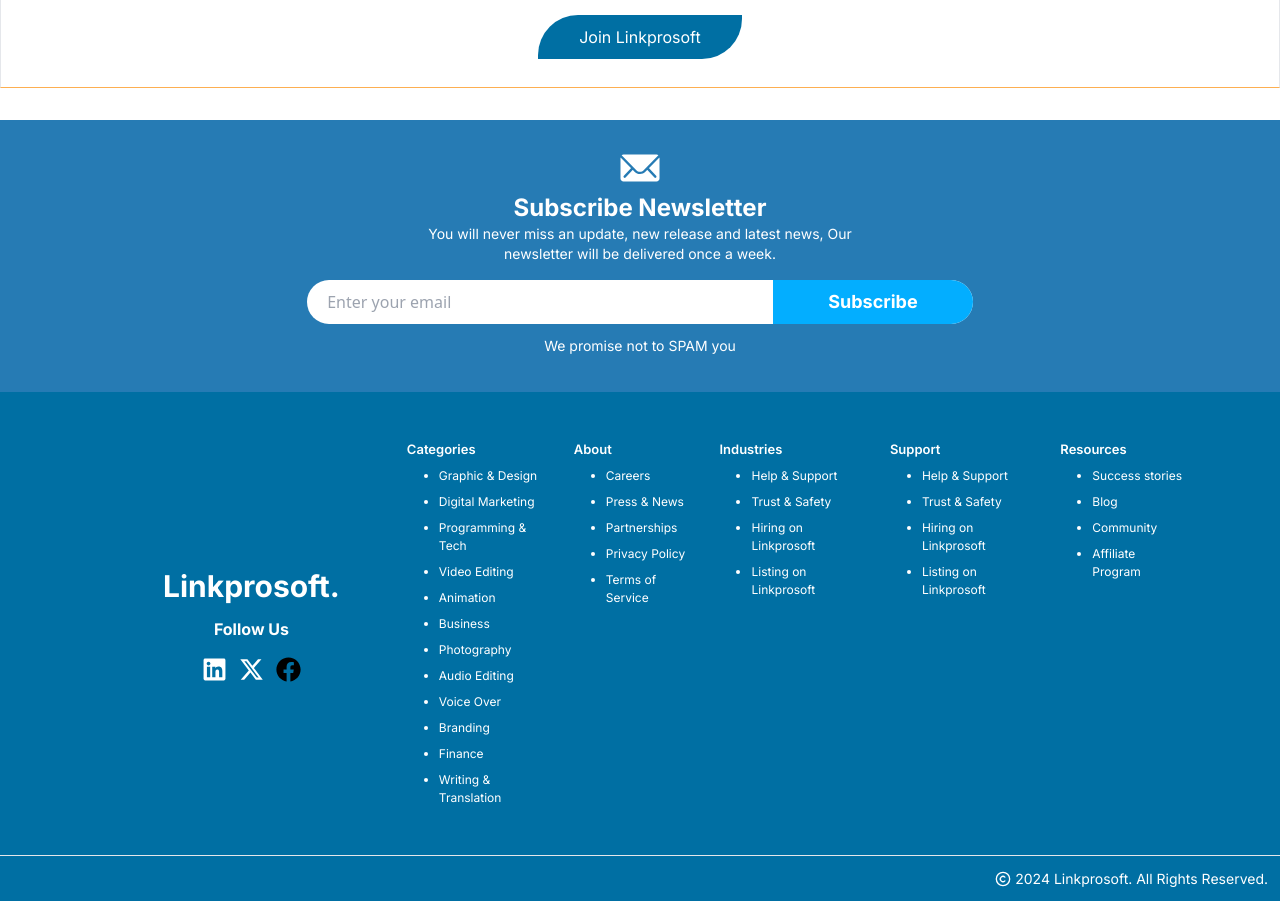
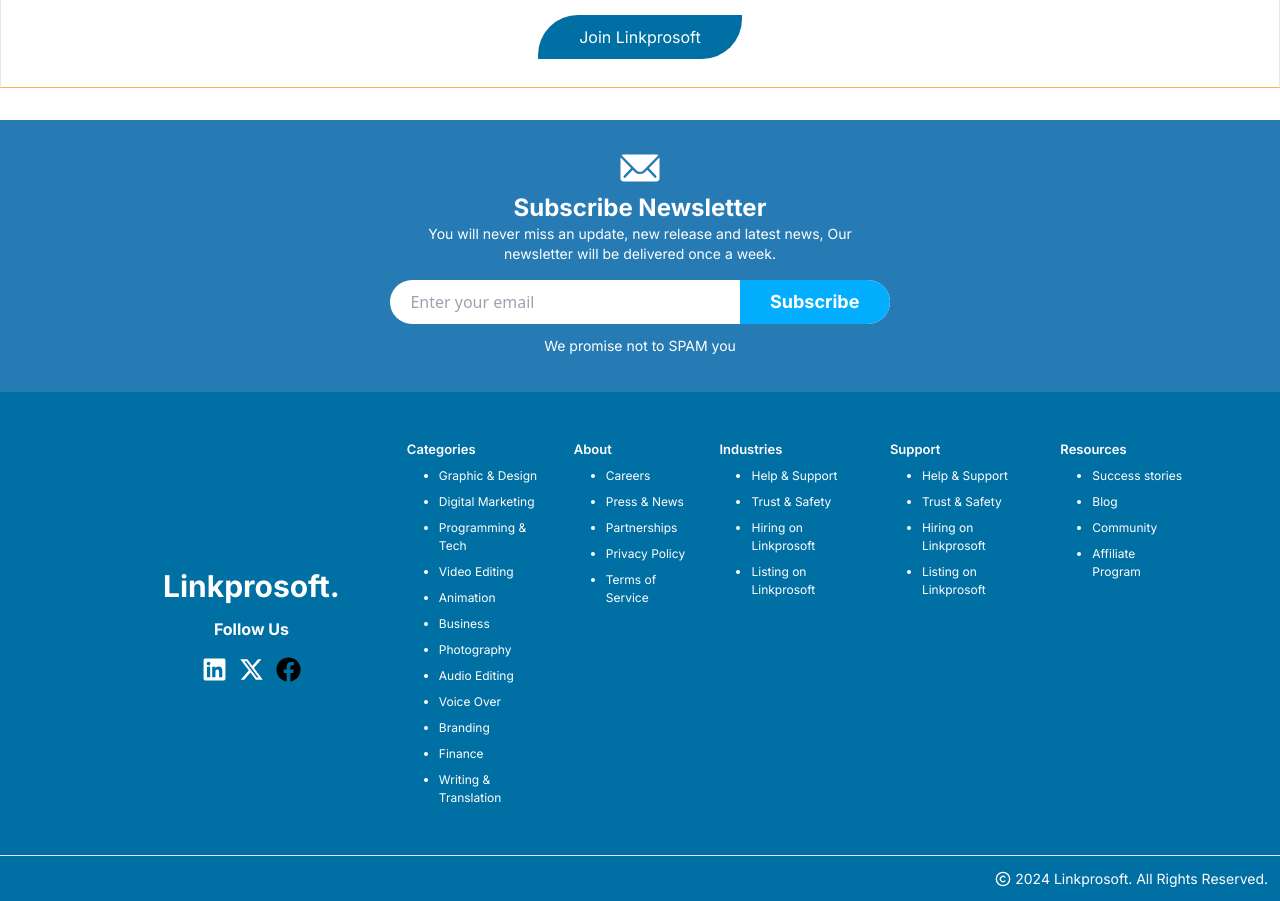
Before and after one commit to german-machine/Linkprosoft, a React (Vite) app in the folder Front-end/: page / in a window 1280 px wide. Shown: the part 2300-3201 px from the top of the page. Built offline with nearby package versions, Linux system fonts and the light colour scheme.

Commit message:
reduced the width of the input field

```diff
--- a/Front-end/src/Pages/Home/components/Newsletter.jsx
+++ b/Front-end/src/Pages/Home/components/Newsletter.jsx
@@ -6,7 +6,7 @@
     <>
 
       <section className='w-full bg-[#267BB4] flex items-center'>
-        <div className="w-[95%] lg:w-[80%] mx-auto flex flex-col items-center py-6">
+        <div className="w-[95%] lg:w-[60%] mx-auto flex flex-col items-center py-6">
           <div className=''>
             <IoIosMail className='text-white text-7xl sm:text-5xl ' />
           </div>
```
